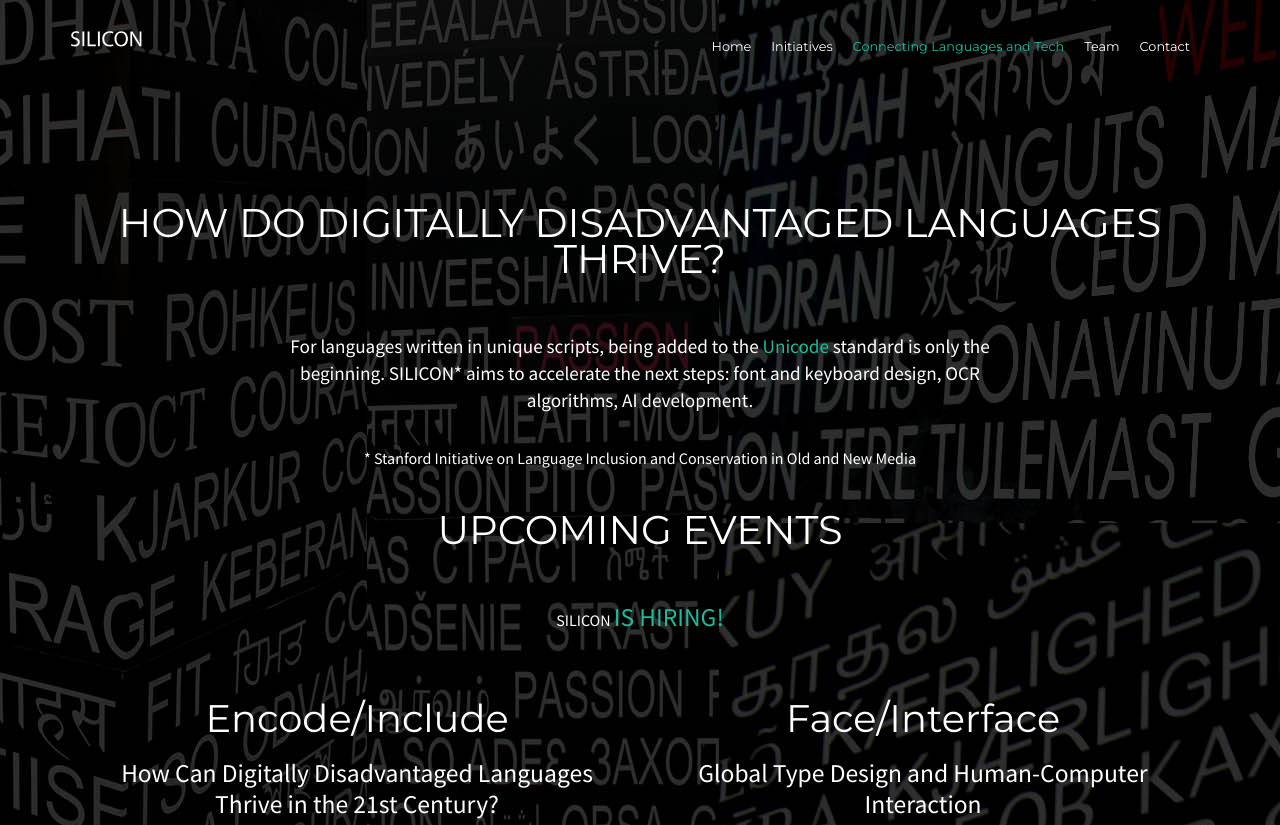
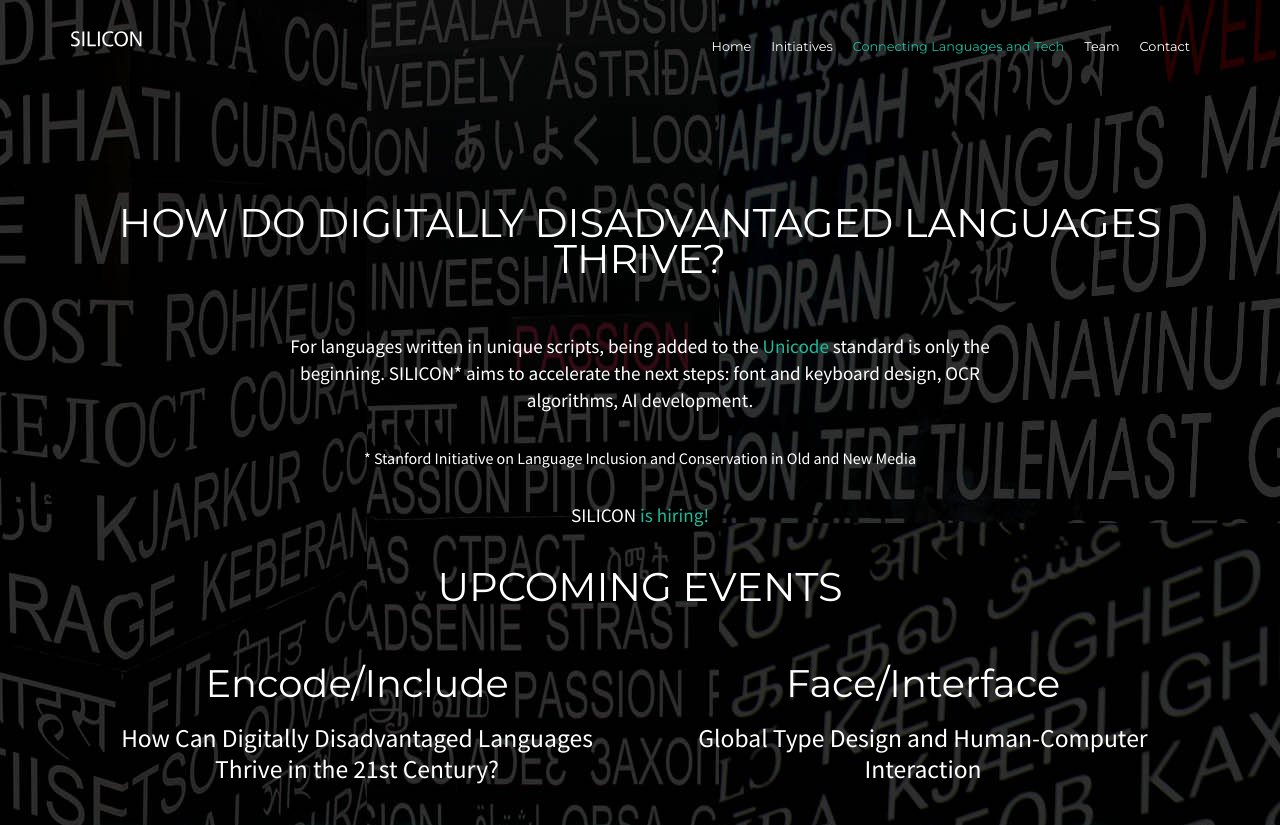
Before and after one commit to silicon-project/silicon-project.github.io, a plain HTML site: page index.html in a window 1280 px wide. Shown: the top 825 px of the page. Drawn offline with Linux system fonts and the light colour scheme; some packages are replaced by stand-ins of ours; a script that the page names is missing; files whose address does not match are found by name.

Commit message:
formatting tweak

```diff
--- a/index.html
+++ b/index.html
@@ -67,10 +67,11 @@
                             <h2>How do digitally disadvantaged languages thrive?</h2>
                             <p class="header-sub">For languages written in unique scripts, being added to the <a href="https://home.unicode.org/">Unicode</a> standard is only the beginning. SILICON* aims to accelerate the next steps: font and keyboard design, OCR algorithms, AI development.</p>
                             <p class="expansion"><em>* Stanford Initiative on Language Inclusion and Conservation in Old and New Media</em></p>
+                                                        <p class="header-sub">SILICON <a href="https://careersearch.stanford.edu/jobs/silicon-project-coordinator-hybrid-opportunity-23651">is hiring!</a></a></p>
+
 
                             <h2>Upcoming Events</h2>
                             <div class="events">
-                                <p>SILICON <a href="https://careersearch.stanford.edu/jobs/silicon-project-coordinator-hybrid-opportunity-23651">is hiring!</a></a></p>
                                 <section>
                                     <h3>Encode/Include</h3>
                                     <p>How Can Digitally Disadvantaged Languages Thrive in the 21st Century?</p>
```
